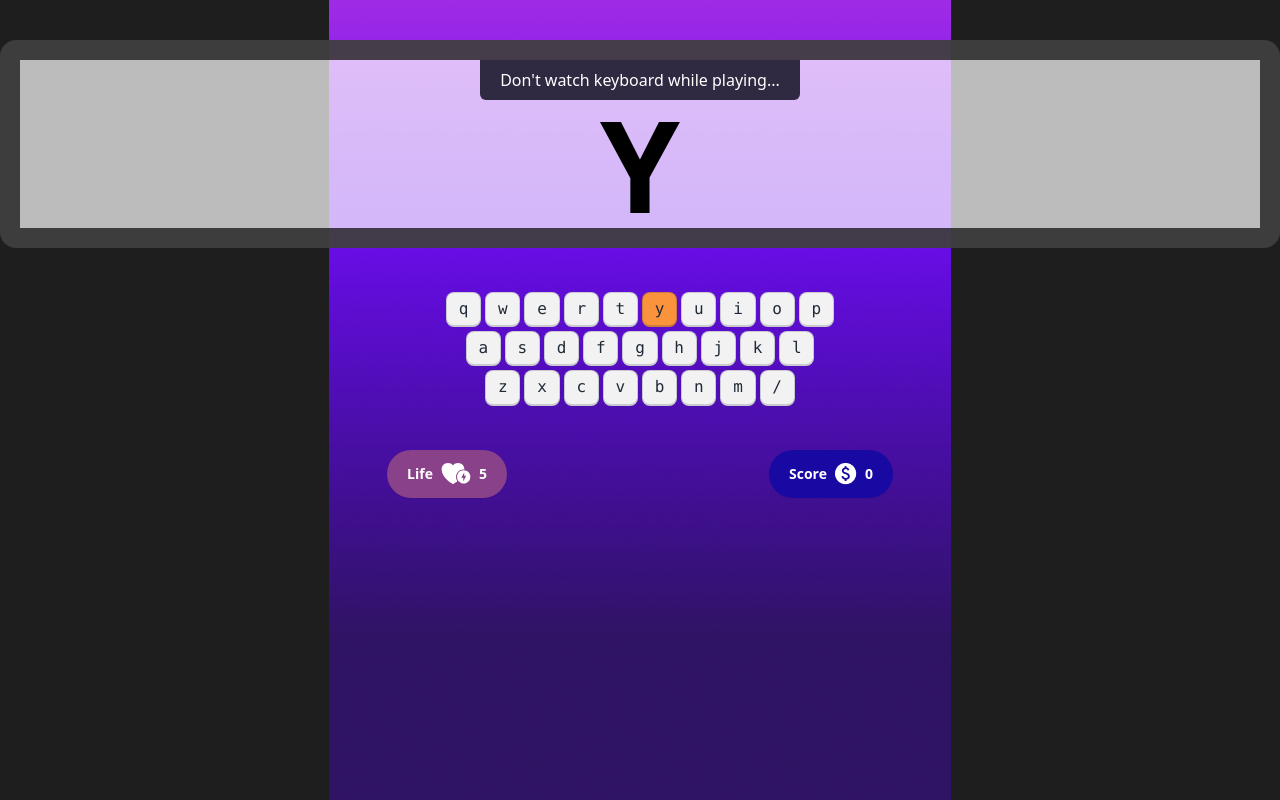
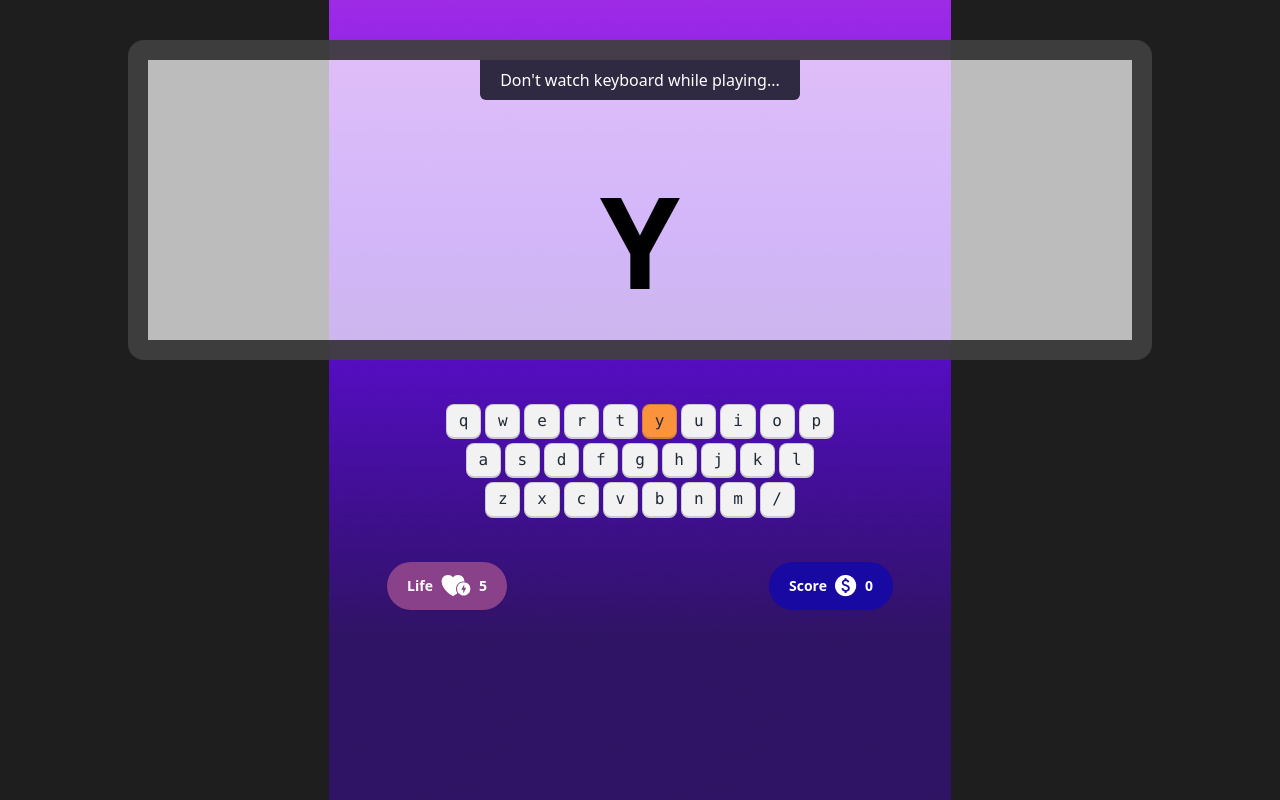
Before and after one commit to emon00007/my-first-game-repo, a plain HTML site: page index.html in a window 1280 px wide. Both pictures are taken after a click on the button "Play Now". Drawn offline with nearby package versions, Linux system fonts and the light colour scheme.

Commit message:
project done boss

```diff
--- a/index.html
+++ b/index.html
@@ -33,7 +33,7 @@
             <div class="flex flex-col items-center gap-10 pt-10">
                 <!-- screen contsiner -->
                 <div
-                    class="artboard artboard-horizontal  lg:phone-6 sm:phone-1 border-[20px] rounded-2xl bg-[#FFFFFFB3] border-[#1E1E1ECC]">
+                    class="artboard artboard-horizontal  phone-6  border-[20px] rounded-2xl bg-[#FFFFFFB3] border-[#1E1E1ECC]">
                     <div class="flex justify-center">
                         <p class="bg-[#2F2941] text-white rounded-b-md px-5 py-2">Don't watch keyboard while playing...
                         </p>
```
